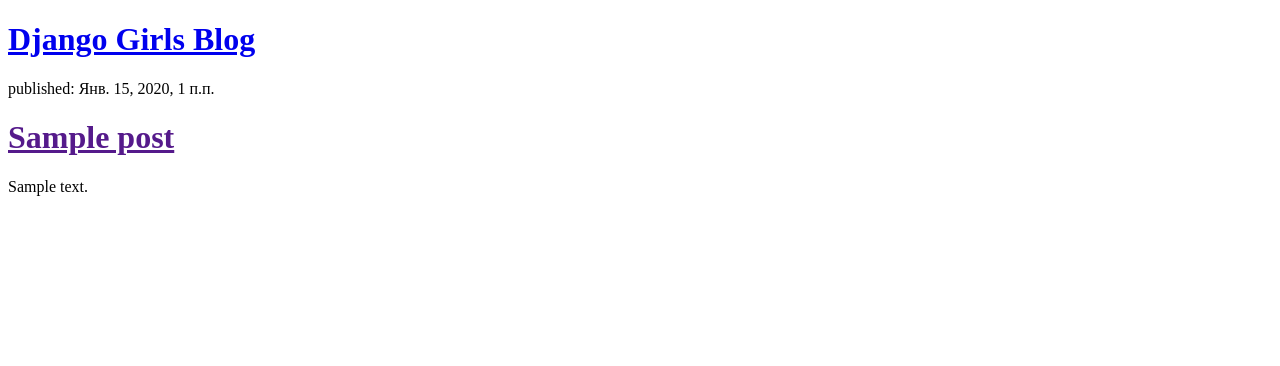
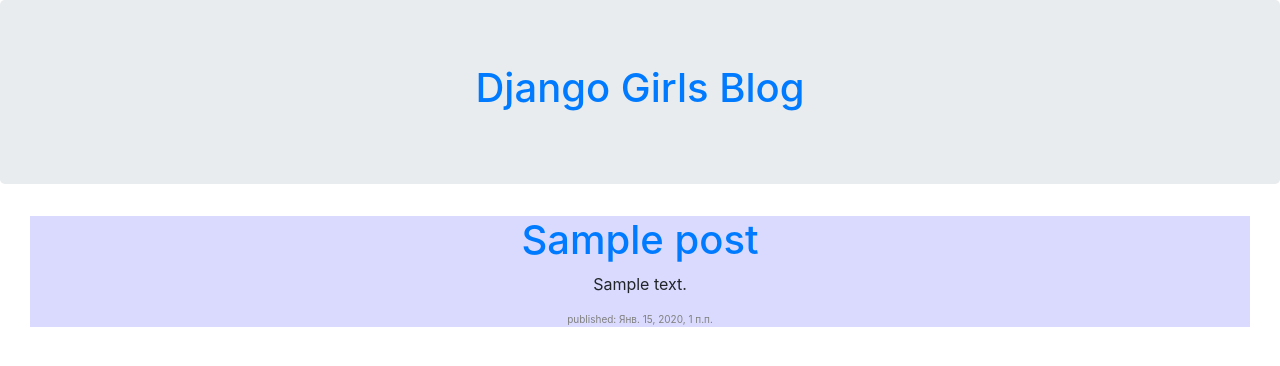
Before and after one commit to zhdanovasofi/my-first-blog, a Django app: template blog/templates/blog/post_list.html in a window 1280 px wide. Shown: the top 366 px of the page. Run offline with Django 3.2, Linux system fonts and the light colour scheme; the template is opened without the code that fills it: values that come from a table or form of the project are taken from there, others are empty; tables that the repository leaves empty hold one stand-in row (values such as "Sample post"); some libraries are stand-ins or nearby versions.

Commit message:
Changing the html styles

```diff
--- a/blog/templates/blog/post_list.html
+++ b/blog/templates/blog/post_list.html
@@ -2,16 +2,17 @@
 <html>
     <head>
         <title>Django Girls blog</title>
+        <link rel="stylesheet" href="https://stackpath.bootstrapcdn.com/bootstrap/4.1.3/css/bootstrap.min.css" integrity="sha384-MCw98/SFnGE8fJT3GXwEOngsV7Zt27NXFoaoApmYm81iuXoPkFOJwJ8ERdknLPMO" crossorigin="anonymous"
     </head>
     <body>
-        <div>
+        <div class='jumbotron' align="center">
             <h1><a href="/">Django Girls Blog</a></h1>
         </div>
         {% for post in posts %}
-            <div>
-                <p>published: {{ post.published_date }}</p>
+            <div align="center" style="margin:30px;background-color:#D9DAFD">
                 <h1><a href="">{{ post.title }}</a></h1>
                 <p>{{ post.text|linebreaksbr }}</p>
+                <p style="color:grey; font-size:10px;">published: {{ post.published_date }}</p>
             </div>
         {% endfor %}
       </body>
```
